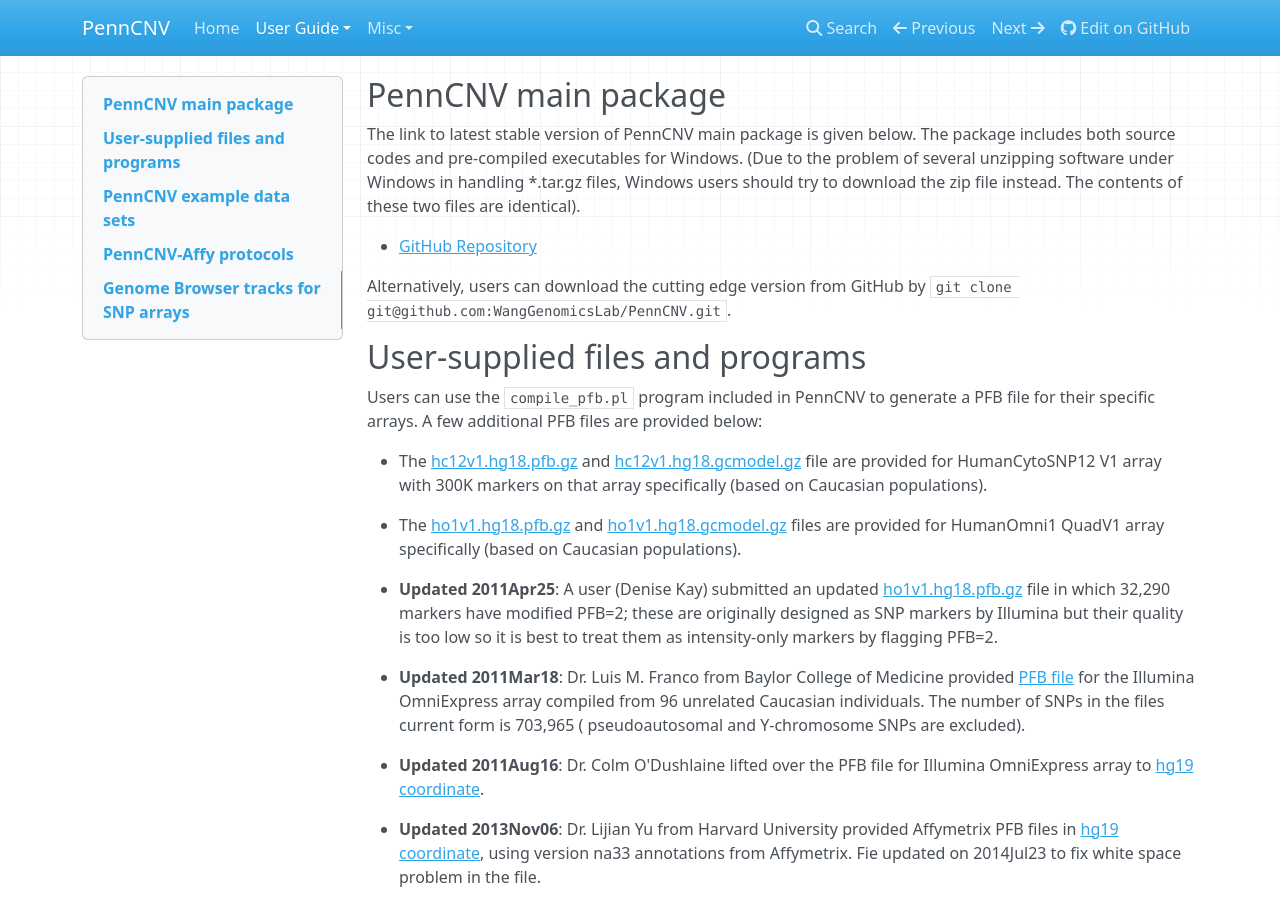
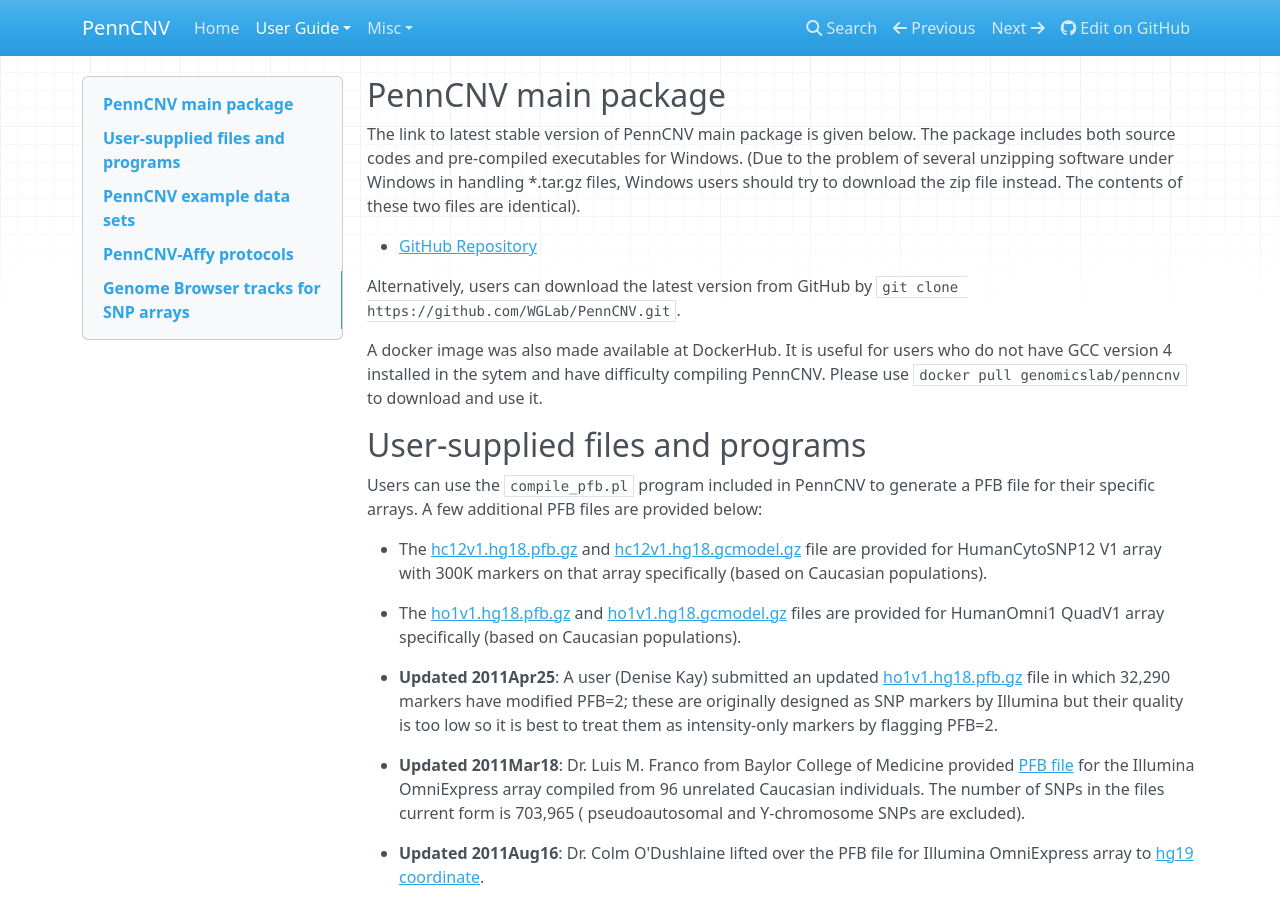
Before and after one commit to WGLab/PennCNV, an MkDocs documentation site: the page built from docs/user-guide/download.md, in a window 1280 px wide and 900 px high. Built offline with MkDocs 1.6.1, drawn with Linux system fonts in a browser that asks for light colours; nearby versions of some CDN libraries; old or Windows-style settings are respelled for this version of MkDocs.

Commit message:
Update download.md

```diff
--- a/docs/user-guide/download.md
+++ b/docs/user-guide/download.md
@@ -4,7 +4,9 @@
 
 - [GitHub Repository](https://github.com/WangGenomicsLab/PennCNV/releases)
 
-Alternatively, users can download the cutting edge version from GitHub by `git clone git@github.com:WangGenomicsLab/PennCNV.git`.
+Alternatively, users can download the latest version from GitHub by `git clone https://github.com/WGLab/PennCNV.git`.
+
+A docker image was also made available at DockerHub. It is useful for users who do not have GCC version 4 installed in the sytem and have difficulty compiling PennCNV. Please use `docker pull genomicslab/penncnv` to download and use it.
 
 ## User-supplied files and programs
 
```
